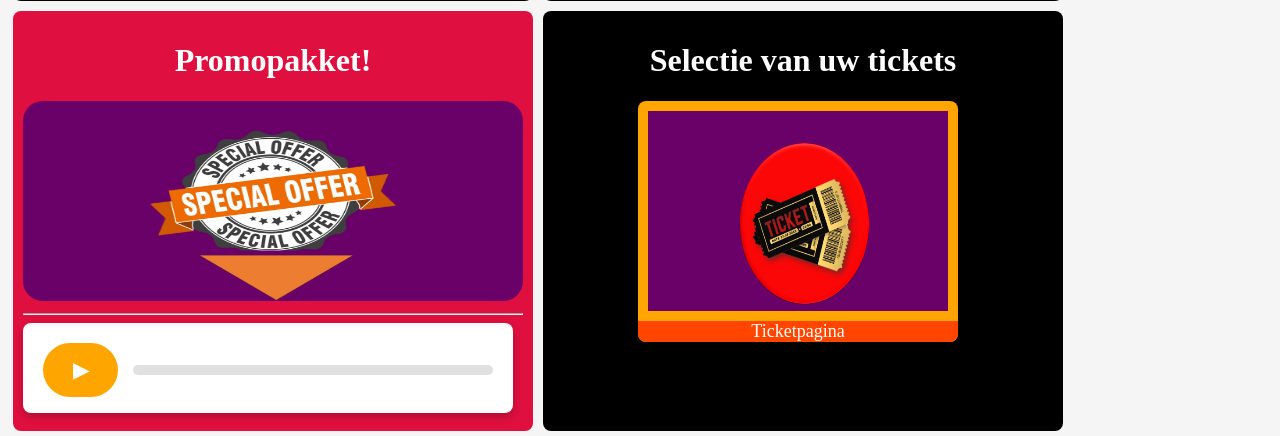
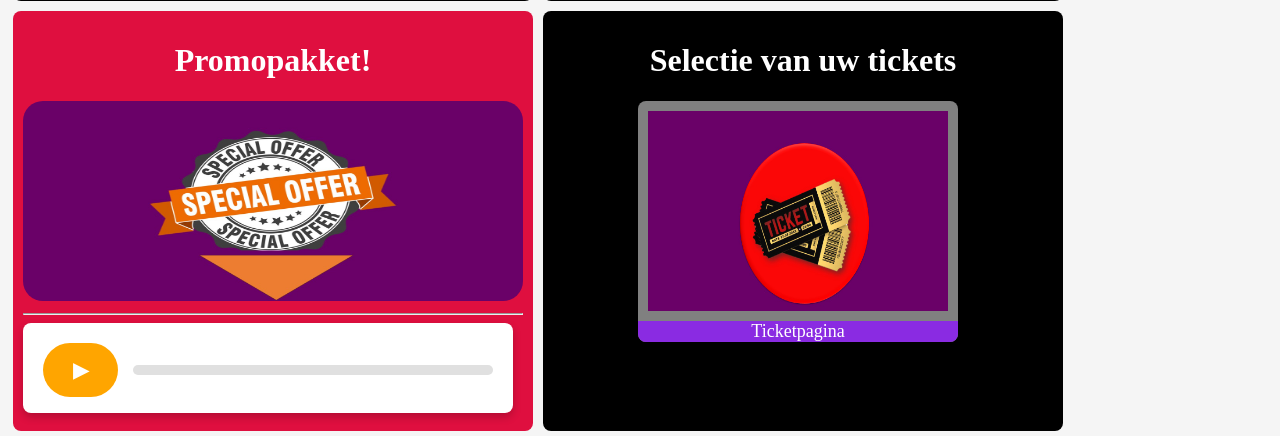
Before and after one commit to Pr0jectEd/Pr0jectEd.github.io, a PHP site: page /dutch.html in a window 1280 px wide. Shown: the part 1262-1698 px from the top of the page. Run offline with PHP 8.4, Linux system fonts and the light colour scheme.

Commit message:
Alert added and ticket button color schema changed

```diff
--- a/style.css
+++ b/style.css
@@ -285,7 +285,7 @@ button {
     text-decoration: none;
     color: white;
     margin-left: 85px;
-    background-color: orange;
+    background-color:grey;
     border-radius: 8px;
     overflow: hidden;
     transition: transform 0.3s ease, box-shadow 0.3s ease;
@@ -300,7 +300,7 @@ button {
 
 .ticket-button span {
     display: block;
-    background-color: orangered;
+    background-color:blueviolet;
     text-align: center;
     font-size: 18px;
 }
--- a/tickets_D.html
+++ b/tickets_D.html
@@ -7,6 +7,11 @@
     <link rel="stylesheet" type="text/css" href="style.css">
 </head>
 <body>
+
+    <script type="text/javascript">
+        alert("Deze functie is alleen bedoeld om uw tickets te selecteren en deze aan de kassa te tonen");
+        </script>
+
     <div class="maisonmusee">
 
         <h1>Uw selectie</h1>
--- a/tickets_G.html
+++ b/tickets_G.html
@@ -7,6 +7,11 @@
     <link rel="stylesheet" type="text/css" href="style.css">
 </head>
 <body>
+
+    <script type="text/javascript">
+        alert("Diese Funktion dient lediglich der Auswahl Ihrer Tickets und deren Vorlage an der Kasse");
+        </script>
+
     <div class="maisonmusee">
 
         <h1>Ticketauswahl</h1>
```
